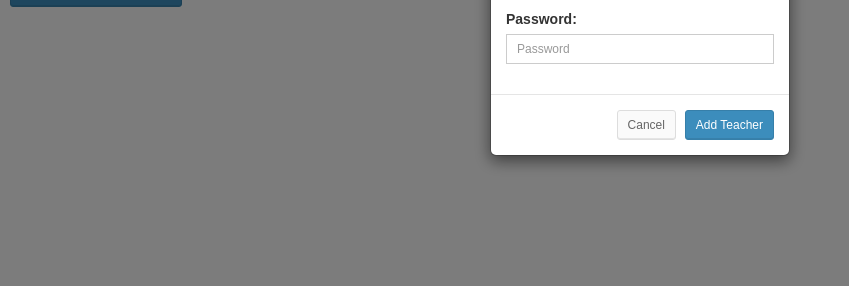
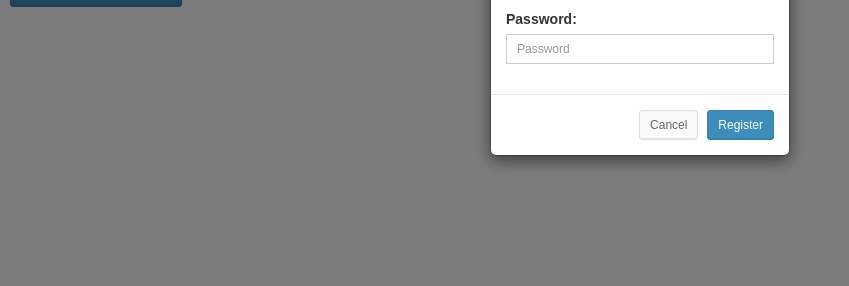
Before and after one commit to Smell17/sad-website, a PHP site: page /system/login.php in a window 1280 px wide, after a click on "Register as Subject Teacher". Shown: the part 514-800 px from the top of the page, without its empty margins (0-849 px from the left). Run offline with PHP 8.4, Linux system fonts and the light colour scheme.

Commit message:
we are dead

```diff
--- a/grading/system/login.php
+++ b/grading/system/login.php
@@ -91,13 +91,15 @@ session_start();
         </div>
         <div class="modal-footer">
             <input type="button" class="btn btn-default btn-sm" data-dismiss="modal" value="Cancel"/>
-            <input type="submit" class="btn btn-primary btn-sm" id="btn_add_teacher" name="btn_add_teacher" value="Add Teacher"/>
+            <input type="submit" class="btn btn-primary btn-sm" id="btn_add_teacher" name="btn_add_teacher" value="Register"/>
         </div>
     </div>
   </div>
   </form>
 </div>
 </div>
+
+
 
 
       <?php
--- a/grading/system/pages/student/editModal.php
+++ b/grading/system/pages/student/editModal.php
@@ -6,7 +6,7 @@
     <div class="modal-content">
         <div class="modal-header">
             <button type="button" class="close" data-dismiss="modal" aria-hidden="true">&times;</button>
-            <h4 class="modal-title">Edit Subject</h4>
+            <h4 class="modal-title">Edit Student</h4>
         </div>
         <div class="modal-body">
         <div class="row">
```
